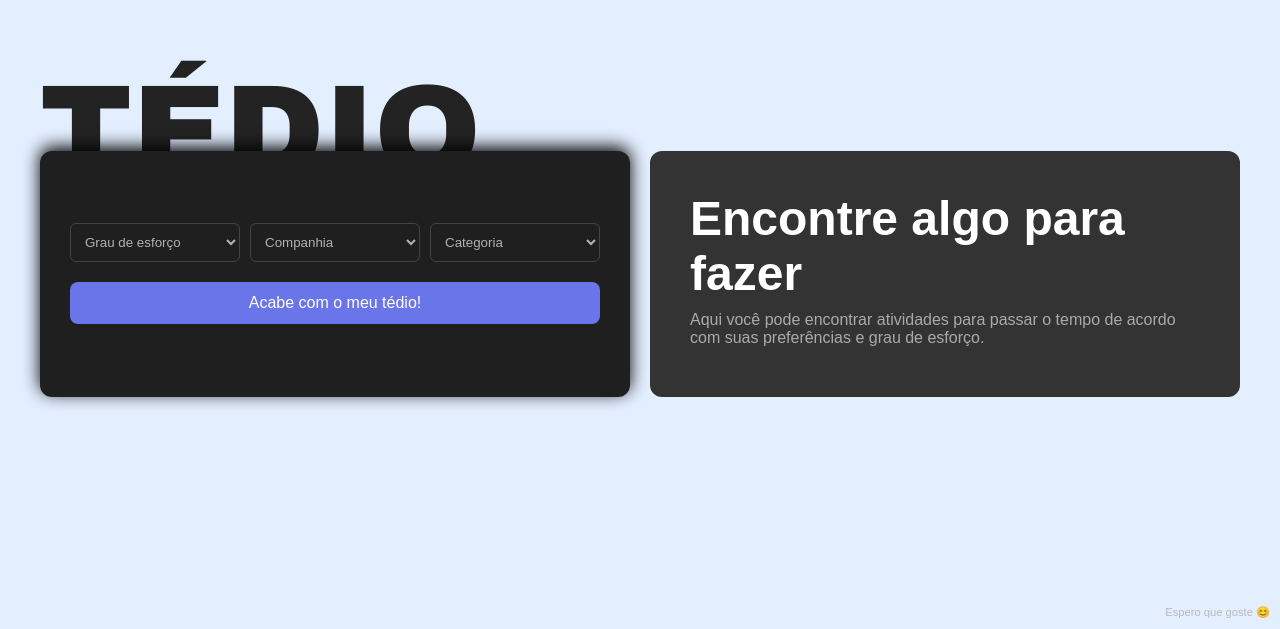
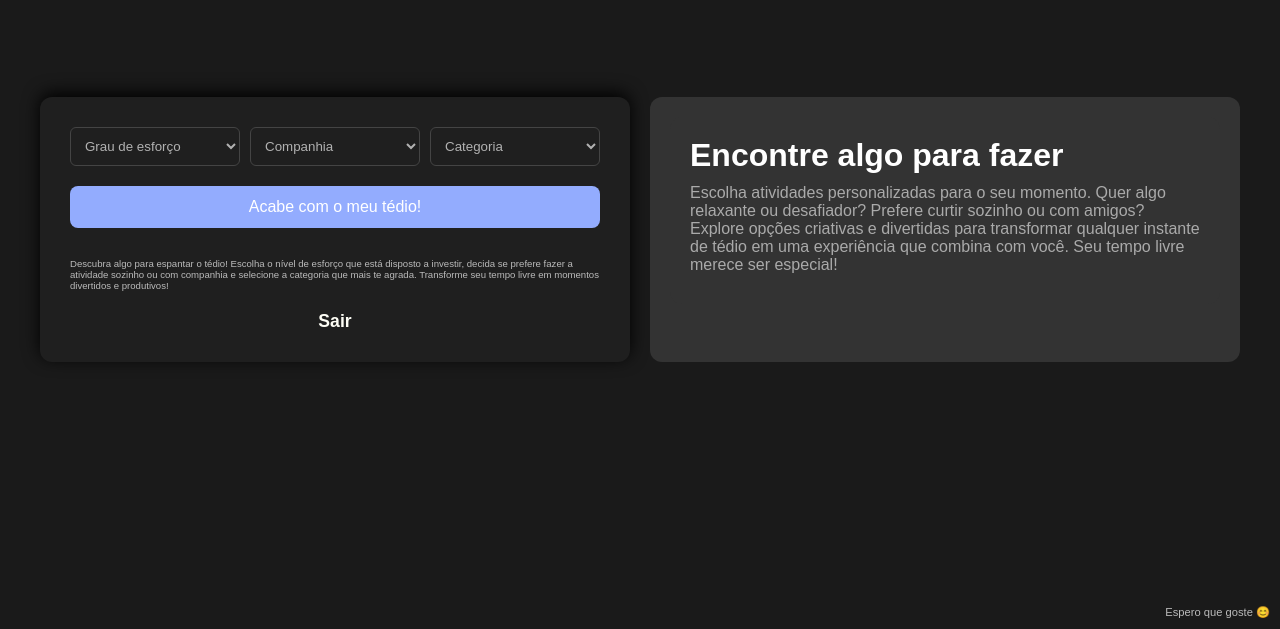
Before and after one commit to felixAmandy/myPortfolio, a plain HTML site: page pages/weariness/index.html in a window 1280 px wide. Shown: the part 171-800 px from the top of the page. Drawn offline with Linux system fonts and the light colour scheme.

Commit message:
fix: Página de Tédio(Alterações nos styles e adicionei mais opções aos resultados)

```diff
--- a/pages/weariness/css/style.css
+++ b/pages/weariness/css/style.css
@@ -1,22 +1,16 @@
-* {
-    margin: 0;
-    padding: 0;
-    box-sizing: border-box;
-}
-
 body {
     font-family: Arial, sans-serif;
-    background-color: var(--light-purple);
+    background-color: #121212;
     color: var(--all-white);
     display: flex;
     justify-content: center;
     align-items: center;
     min-height: 100vh;
     padding: 40px;
+
 }
 
-/* Gradiente dinâmico no fundo,
-que segue o movimento do mouse */
+/* Gradiente dinâmico no fundo, que segue o movimento do mouse */
 .background-gradient {
     position: fixed;
     top: 0;
@@ -25,7 +19,7 @@ que segue o movimento do mouse */
     height: 100vh;
     pointer-events: none;
     z-index: -1;
-    background-color: var(--light-blue);
+    background-color: #1a1a1a;
 }
 
 /* Container principal que organiza o conteúdo */
@@ -38,19 +32,19 @@ que segue o movimento do mouse */
     align-items: left;
 }
 
-.title-container {
+/* .title-container {
     text-align: left;
     margin-bottom: -50px;
-}
+} */
 
 /* Estilo do título principal da página */
-h1 {
+/* h1 {
     font-family: 'Arial Black', helvetica, sans-serif;
     font-size: 8rem;
-    color: var(--black);
-    /* text-shadow: 2px 2px 8px rgba(0, 0, 0, 0.3); */
+    color: var(--all-white);
+    text-shadow: 2px 2px 8px rgba(0, 0, 0, 0.3);
     width: 100%;
-}
+} */
 
 /* Estilo geral do container dos filtros e resultados */
 .container {
@@ -94,8 +88,8 @@ select {
 }
 
 /* Estilos do botão */
-button {
-    background-color: var(--purple);
+.btn {
+    background-color: var(--light-purple);
     color: var(--all-white);
     border: none;
     padding: 12px 20px;
@@ -107,9 +101,8 @@ button {
     width: 100%;
 }
 
-/* Efeito hover no botão */
-button:hover {
-    background-color: var(--light-purple);
+.btn:hover {
+    background-color: rgb(124, 155, 255);
 }
 
 /* Container dos resultados */
@@ -122,7 +115,7 @@ button:hover {
 
 /* Efeito hover na caixa de resultados */
 .results-container:hover {
-    transform: scale(1.02); /* Leve aumento ao passar o mouse */
+    transform: scale(1.02);
 }
 
 /* Estilo dos cards de atividades */
@@ -138,7 +131,7 @@ button:hover {
 }
 
 .card h3 {
-    font-size: 3rem;
+    font-size: 2rem;
     margin-bottom: 10px;
     font-family: Arial, Helvetica, sans-serif;
 }
@@ -155,8 +148,28 @@ button:hover {
     color: #ddd;
 }
 
+.info-paragraph {
+    color: #bbb;
+    font-size: 0.6rem;
+    margin-top: 10px;
+}
 
-/* Estilos para dispositivos móveis (telas menores) */
+.close {
+    text-align: center;
+    border: none;
+    font-size: 1.1rem;
+    color: var(--white);
+    font-weight: 600;
+    cursor: pointer;
+    transition: background-color 0.3s ease;
+
+    &:hover {
+        color: var(--light-blue);
+        text-decoration: underline;
+    }
+}
+
+/* Responsividade */
 @media (max-width: 768px) {
     .container {
         grid-template-columns: 1fr;
@@ -167,13 +180,12 @@ button:hover {
         flex-direction: column;
     }
 
-    h1 {
+    /* h1 {
         font-size: 5rem;
         margin-bottom: 30px;
-        font-family: -apple-system, BlinkMacSystemFont,"San Francisco", "Roboto", Arial, sans-serif;
-        font-weight: 900; /* Para garantir que Black seja usado */
-
-    }
+        font-family: -apple-system, BlinkMacSystemFont, "San Francisco", "Roboto", Arial, sans-serif;
+        font-weight: 900;
+    } */
 
     /* Ajustar os campos de pesquisa no mobile */
     select {
--- a/pages/weariness/index.html
+++ b/pages/weariness/index.html
@@ -1,30 +1,33 @@
 <!DOCTYPE html>
 <html lang="pt-BR">
+
 <head>
     <meta charset="UTF-8">
     <meta name="viewport" content="width=device-width, initial-scale=1.0">
     <link href="https://fonts.googleapis.com/css2?family=Bebas+Neue&display=swap" rel="stylesheet">
     <link href="https://fonts.googleapis.com/css2?family=Roboto:wght@900&display=swap" rel="stylesheet">
+    <title>Tédio🤓</title>
+    <link rel="icon" href="/assets/icon/wireframes.ico" type="image/x-icon">
+
+    <!-- Meus styles -->
+    <link rel="stylesheet" href="/styles/global.css">
     <link rel="stylesheet" href="css/style.css">
-    <link rel="stylesheet" href="/styles/global.css">
-    <title>Encontre o que Fazer - Tédio</title>
 </head>
+
 <body>
-
-    <!-- Background dinâmico que segue o movimento do mouse -->
+    <!-- Background dinâmico -->
     <div class="background-gradient" id="gradient"></div>
 
-    <!-- Container principal que agrupa título, filtros e resultados -->
+    <!-- Container principal -->
     <div class="main-container">
 
-        <!-- Título da página -->
-        <div class="title-container">
+        <!-- Título -->
+        <!-- <div class="title-container">
             <h1>TÉDIO</h1>
-        </div>
+        </div> -->
 
         <!-- Seção de filtros e resultados -->
         <div class="container">
-
             <!-- Filtros de atividade -->
             <div class="filters-container">
                 <div class="filter-row">
@@ -51,28 +54,40 @@
                     </select>
                 </div>
 
-                 <!-- Botão para gerar nova atividade -->
-                <button id="new-activity-btn">Acabe com o meu tédio!</button>
+                <!-- Botão para gerar nova atividade -->
+                <button class="btn" id="new-activity-btn">Acabe com o meu tédio!</button>
 
-                <!-- TODO: Botão para voltar -->
+                <!-- Informações sobre o projeto -->
+                <div class="info-container">
+                    <p class="info-paragraph">Descubra algo para espantar o tédio! Escolha o nível de esforço que está
+                        disposto a investir, decida se prefere fazer a atividade sozinho ou com companhia e selecione a
+                        categoria que mais te agrada. Transforme seu tempo livre em momentos divertidos e produtivos!
+                    </p>
+                </div>
+
+                <a href="/pages/home.html" class="close">Sair</a>
             </div>
 
-            <!-- Seção de resultados onde as atividades são exibidas -->
+            <!-- Seção de Resultados -->
             <div class="results-container" id="results-container">
                 <div class="card" id="description-card">
                     <h3>Encontre algo para fazer</h3>
-                    <p>Aqui você pode encontrar atividades para passar o tempo de acordo com suas preferências e grau de esforço.</p>
+                    <p>Escolha atividades personalizadas para o seu momento. Quer algo relaxante ou desafiador? Prefere
+                        curtir sozinho ou com amigos? Explore opções criativas e divertidas para transformar qualquer
+                        instante de tédio em uma experiência que combina com você. Seu tempo livre merece ser especial!
+                    </p>
                 </div>
             </div>
         </div>
     </div>
 
-    <!-- Rodapé com informações do autor -->
+    <!-- Rodapé -->
     <footer style="position: fixed; bottom: 10px; right: 10px; color: #bbb; font-size: 0.7rem;">
         <p>Espero que goste 😊</p>
     </footer>
 
-    <!-- Link para o arquivo JavaScript externo -->
-    <script src="js/script.js"></script> <!-- Link para o JavaScript externo -->
+
+    <script src="js/script.js"></script>
 </body>
+
 </html>
--- a/pages/weariness/js/script.js
+++ b/pages/weariness/js/script.js
@@ -8,6 +8,8 @@ const activities = [
     { title: "Colagem criativa", description: "Use revistas e materiais para criar uma colagem com significados", category: "criativa", effort: "baixo", company: "sozinho" },
     { title: "Pintura conceitual", description: "Crie uma paisagem com elementos conceituais e abstratos", category: "criativa", effort: "médio", company: "sozinho" },
     { title: "Playlist de impacto", description: "Monte uma playlist com músicas que inspiram diferentes moods", category: "criativa", effort: "baixo", company: "sozinho ou em grupo" },
+    { title: "Criação de memes e Fotografias engraçadas", description: "Se você gosta de humor e tem facilidade para criar conteúdo visual ou textual, pode criar memes ou posts criativos para plataformas.", category: "criativa", effort: "baixo", company: "em grupo" },
+    { title: "Jogos de improvisação", description: "Criar jogos rápidos de improvisação, onde as pessoas precisam pensar rápido e ser criativas com suas respostas.", category: "criativa", effort: "baixo", company: "em grupo" },
     { title: "Super-pet ilustrado", description: "Desenhe seu pet como um personagem heroico ou caricato", category: "criativa", effort: "baixo", company: "sozinho" },
     { title: "Escultura fora do comum", description: "Modele algo único com barro ou argila, sem seguir regras", category: "criativa", effort: "alto", company: "sozinho ou em grupo" },
     { title: "Mini-série de 5 cenas", description: "Escreva uma mini-série de cinco cenas com diálogos envolventes", category: "criativa", effort: "alto", company: "sozinho" },
@@ -23,6 +25,8 @@ const activities = [
     { title: "Som ambiente", description: "Ouça sons de natureza enquanto relaxa ou faz atividades leves", category: "relaxante", effort: "baixo", company: "sozinho" },
     { title: "Caminhada no parque", description: "Faça uma caminhada leve e aprecie os detalhes da natureza ao redor", category: "relaxante", effort: "médio", company: "sozinho ou em grupo" },
     { title: "Sessão de filmes tranquilos", description: "Escolha um ou dois filmes calmos e tenha uma sessão relaxante", category: "relaxante", effort: "baixo", company: "sozinho ou em grupo" },
+    { title: "Pintura ou Desenho Livre", description: "Onde você pode se expressar artisticamente sem pressões.", category: "relaxante", effort: "baixo", company: "sozinho ou em grupo" },
+    { title: "Jardinagem", description: "Cuidar de plantas ou flores, seja no seu jardim ou dentro de casa", category: "relaxante", effort: "baixo", company: "sozinho ou em grupo" },
     { title: "Banho relaxante", description: "Tome um banho quente e relaxe com aromas e sons suaves", category: "relaxante", effort: "baixo", company: "sozinho" },
     { title: "Leitura leve", description: "Leia um livro que traz tranquilidade, seja ficção ou algo reflexivo", category: "relaxante", effort: "médio", company: "sozinho" },
     { title: "Ouça um podcast calmo", description: "Escolha um podcast relaxante para ouvir durante uma atividade simples", category: "relaxante", effort: "baixo", company: "sozinho" },
@@ -85,7 +89,7 @@ const activities = [
 let lastFilters = { effort: null, company: null, category: null };
 
 // Função executada ao clicar no botão "Acabe com o meu tédio!"
-document.getElementById("new-activity-btn").addEventListener("click", function() {
+document.getElementById("new-activity-btn").addEventListener("click", function () {
     const effort = document.getElementById("effort").value;
     const company = document.getElementById("company").value;
     const category = document.getElementById("category").value;
@@ -146,10 +150,10 @@ document.getElementById("new-activity-btn").addEventListener("click", function()
 
 // Função para mudar o gradiente com base no movimento do mouse
 const gradient = document.getElementById('gradient');
-document.addEventListener('mousemove', function(e) {
+document.addEventListener('mousemove', function (e) {
     const x = e.clientX / window.innerWidth;
     const y = e.clientY / window.innerHeight;
 
     gradient.style.background = `radial-gradient(circle at ${e.clientX}px ${e.clientY}px,
-    rgba(255, 255, 255, 0.1), #ffffff 50%)`;
+    rgba(255, 255, 255, 0.1), #121212 50%)`;
 });
--- a/styles/global.css
+++ b/styles/global.css
@@ -21,9 +21,10 @@
 * {
   margin: 0;
   padding: 0;
+  box-sizing: border-box;
 }
 
-/* TODO: Principalmente relacionado a btns e imagens */
+/* Principalmente relacionado a btns e imagens */
 a {
   text-decoration: none;
 }
```
Also changed, not shown: pages/home.html (+5 -1 lines), assets/icon/wireframes.ico (added). Lines whose indentation alone changed are shown as unchanged.
